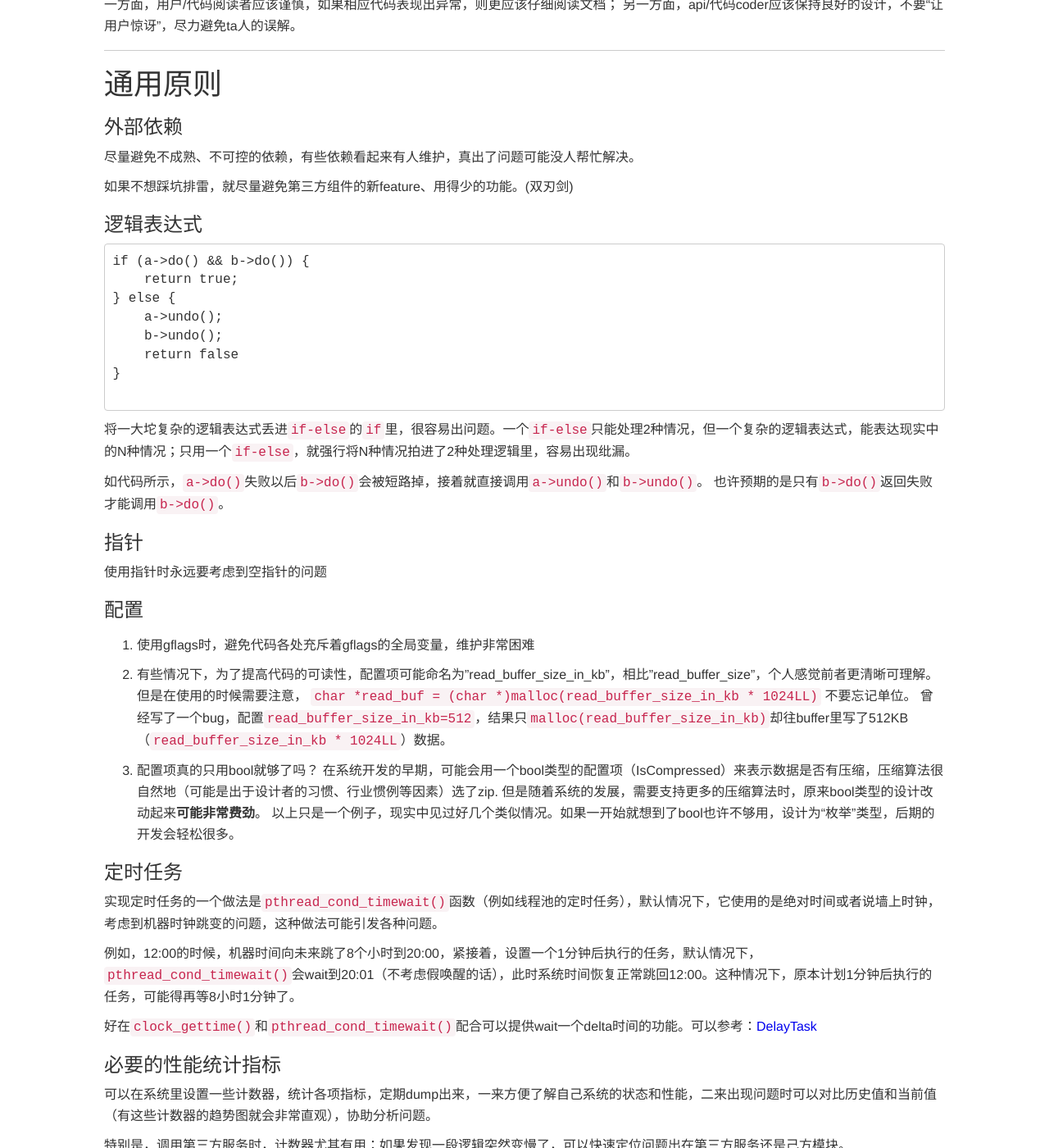
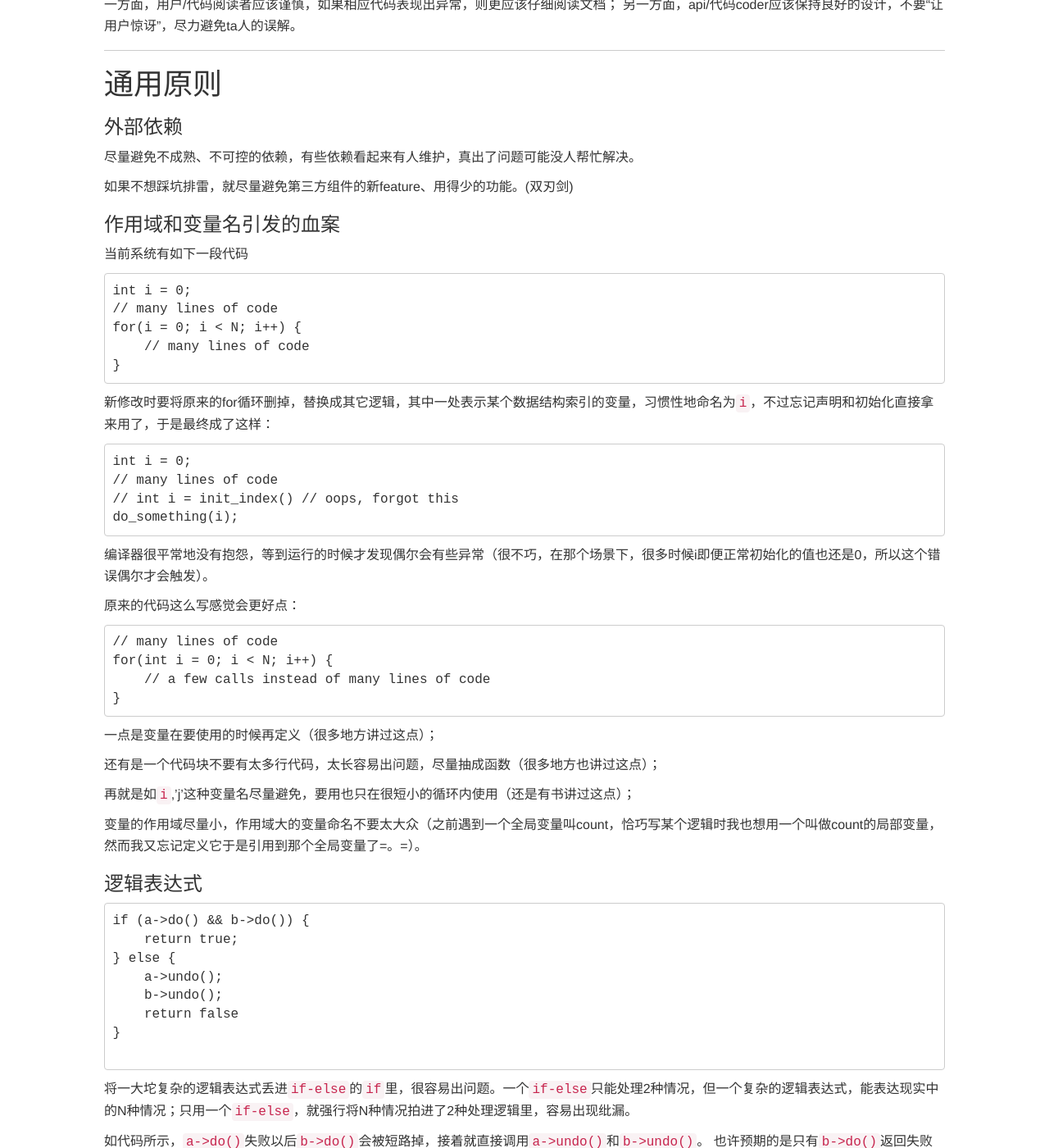
Before and after one commit to taocp/taocp.github.com, a Jekyll site: the page built from _posts/2016-04-10-编程有关的一些思考.md, in a window 1280 px wide and 1400 px high, scrolled down 2441 px. Shown: the whole window at 82% size. Built offline with Jekyll 4.4.1, drawn with Linux system fonts in a browser that asks for light colours; nearby versions of some CDN libraries; library files that are not in the unit come from our copies; comment, search, counter and statistics services are not loaded.

Commit message:
Update thinking-in-programming

````diff
--- a/_posts/2016-04-10-编程有关的一些思考.md
+++ b/_posts/2016-04-10-编程有关的一些思考.md
@@ -132,6 +132,46 @@ categories:
 尽量避免不成熟、不可控的依赖，有些依赖看起来有人维护，真出了问题可能没人帮忙解决。
 
 如果不想踩坑排雷，就尽量避免第三方组件的新feature、用得少的功能。(双刃剑)
+
+### 作用域和变量名引发的血案
+
+当前系统有如下一段代码
+
+```
+int i = 0;
+// many lines of code
+for(i = 0; i < N; i++) {
+    // many lines of code
+}
+```
+
+新修改时要将原来的for循环删掉，替换成其它逻辑，其中一处表示某个数据结构索引的变量，习惯性地命名为`i`，不过忘记声明和初始化直接拿来用了，于是最终成了这样：
+
+```
+int i = 0;
+// many lines of code
+// int i = init_index() // oops, forgot this
+do_something(i);
+```
+
+编译器很平常地没有抱怨，等到运行的时候才发现偶尔会有些异常（很不巧，在那个场景下，很多时候i即便正常初始化的值也还是0，所以这个错误偶尔才会触发）。
+
+原来的代码这么写感觉会更好点：
+
+```
+// many lines of code
+for(int i = 0; i < N; i++) {
+    // a few calls instead of many lines of code
+}
+```
+
+一点是变量在要使用的时候再定义（很多地方讲过这点）；
+
+还有是一个代码块不要有太多行代码，太长容易出问题，尽量抽成函数（很多地方也讲过这点）；
+
+再就是如`i`,'j'这种变量名尽量避免，要用也只在很短小的循环内使用（还是有书讲过这点）；
+
+变量的作用域尽量小，作用域大的变量命名不要太大众（之前遇到一个全局变量叫count，恰巧写某个逻辑时我也想用一个叫做count的局部变量，然而我又忘记定义它于是引用到那个全局变量了=。=）。
 
 
 ### 逻辑表达式
````
